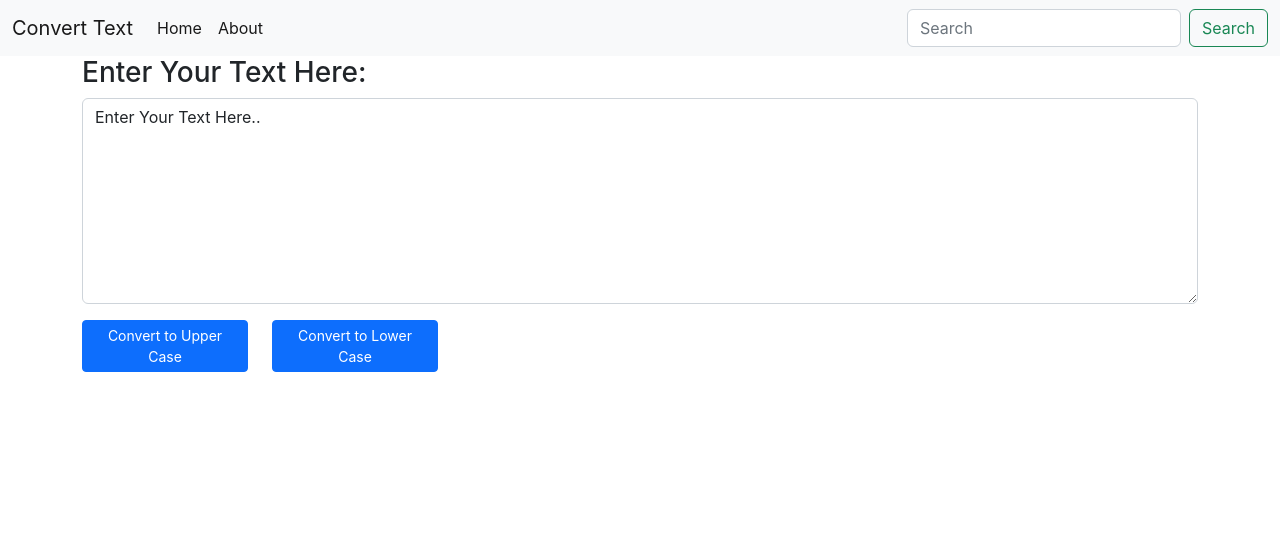
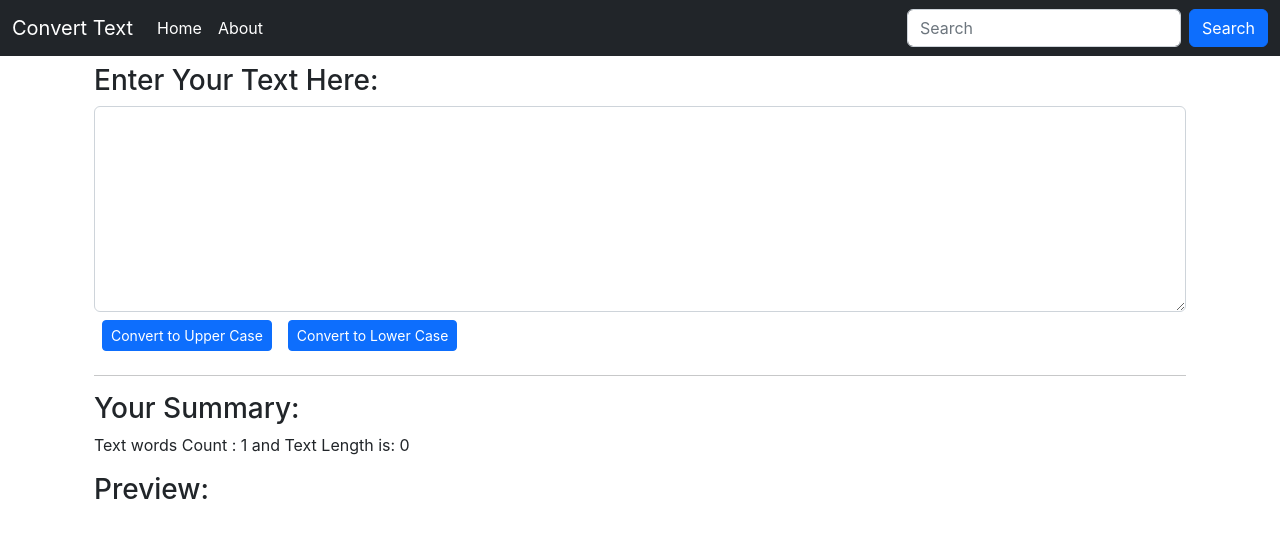
Before and after one commit to anshikaagrawal29/ReactCourse, a React (Create React App) app: page / in a window 1280 px wide. Shown: the top 538 px of the page. Built offline with nearby package versions, Linux system fonts and the light colour scheme.

Commit message:
Enhanced Logic

```diff
--- a/src/component/Navbar.js
+++ b/src/component/Navbar.js
@@ -3,7 +3,7 @@ import PropTypes from 'prop-types'
 
 export default function Navbar(props) {
   return (
-    <nav className="navbar navbar-expand-lg bg-light">
+    <nav className="navbar navbar-expand-lg navbar-dark bg-dark">
   <div className="container-fluid">
     <a className="navbar-brand" href="/">{props.title}</a>
     <button className="navbar-toggler" type="button" data-bs-toggle="collapse" data-bs-target="#navbarSupportedContent" aria-controls="navbarSupportedContent" aria-expanded="false" aria-label="Toggle navigation">
@@ -20,7 +20,7 @@ export default function Navbar(props) {
       </ul>
       <form className="d-flex" role="search">
         <input className="form-control me-2" type="search" placeholder="Search" aria-label="Search"/>
-        <button className="btn btn-outline-success" type="submit">Search</button>
+        <button className="btn btn-primary" type="submit">Search</button>
       </form>
     </div>
   </div>
--- a/src/component/TextForm.js
+++ b/src/component/TextForm.js
@@ -1,7 +1,7 @@
 import React, {useState} from 'react'
 
 export default function TextForm() {
- const[text, setText] = useState("Enter Your Text Here..")
+ const[text, setText] = useState("")
 
  const setUpValueOfMyText = () =>
  {
@@ -21,19 +21,22 @@ export default function TextForm() {
  }
 
   return (
-    <div>
-        <h3> Enter Your Text Here: </h3>
+   <>
+    <div className="container">
+        <h3 className="my-2"> Enter Your Text Here: </h3>
         <div className="mb-3">
-        <textarea className="form-control" value={text} onChange={onchangeOfMyText} id="myText" rows="8"></textarea>
-            <div class="row">
-                <div className="col-2">
-                <button type="button" onClick={setUpValueOfMyText} className="btn btn-primary btn-sm my-3" >Convert to Upper Case</button>
-                </div>
-                <div className="col-2">
-                <button type="button" onClick={setLoValueOfMyText} className="btn btn-primary btn-sm my-3">Convert to Lower  Case</button>
-                </div>
-            </div>
+            <textarea className="form-control" value={text} onChange={onchangeOfMyText} id="myText" rows="8"></textarea>
+            <button type="button" onClick={setUpValueOfMyText} className="btn btn-primary btn-sm mx-2 my-2" >Convert to Upper Case</button>
+            <button type="button" onClick={setLoValueOfMyText} className="btn btn-primary btn-sm mx-2 my-2">Convert to Lower  Case</button>
         </div>
     </div>
+     <div className="container">
+        <hr></hr>
+        <h3> Your Summary:</h3>
+        <p>Text words Count : {text.split(" ").length} and Text Length is: {text.length}</p>
+        <h3>Preview: </h3>
+        <p>{text}</p>
+     </div>
+     </>
   )
 }
```
